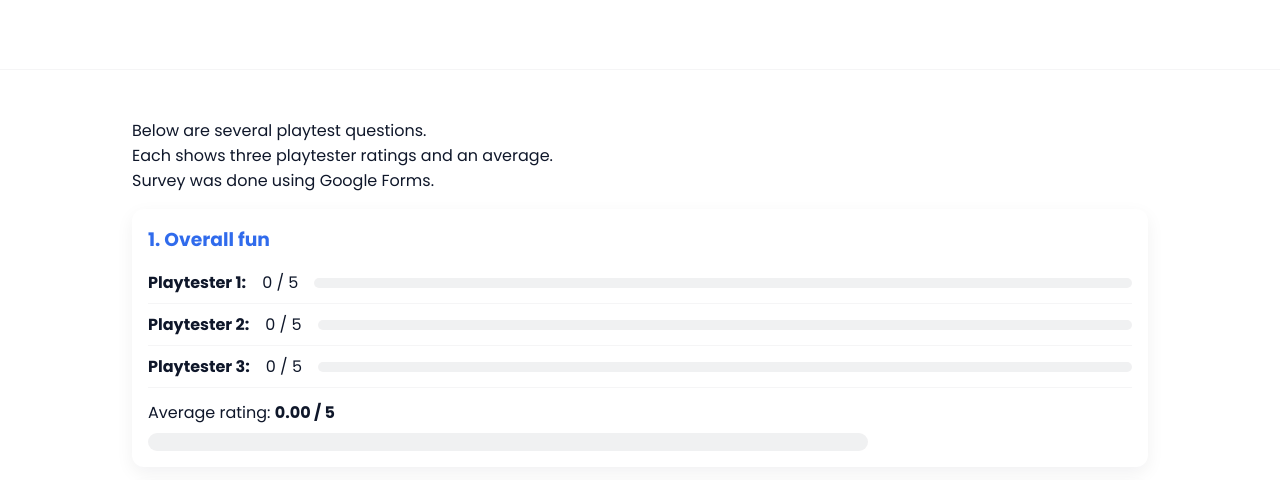
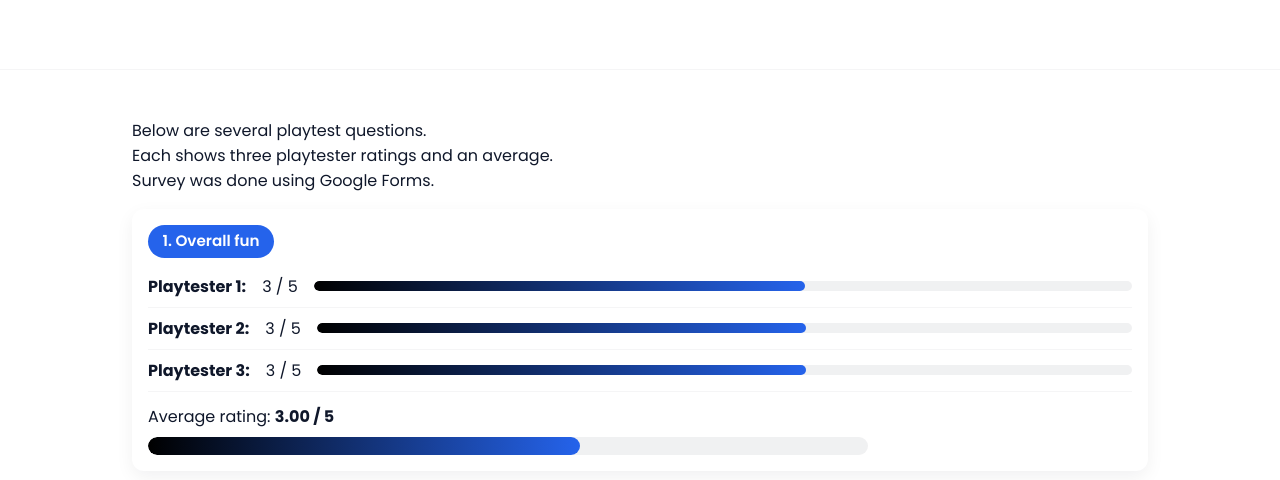
Before and after one commit to sanctier/GL_E-Portfolio, a plain HTML site: page playtest-survey.html in a window 1280 px wide. Shown: the part 307-787 px from the top of the page. Drawn offline with Linux system fonts and the light colour scheme.

Commit message:
Update survey defaults and improve UI styling
Set initial playtest survey ratings to 3 for all questions. Enhanced CSS for checklist badges, process steps, and survey question headers with increased padding and border radius for improved visual consistency and readability.

```diff
--- a/playtest-survey.html
+++ b/playtest-survey.html
@@ -80,12 +80,12 @@
   <script>
     // Questions array: each question has a label and an array of three playtester ratings (1-5)
     const questions = [
-      { q: 'Overall fun', ratings: [0,0,0] },
-      { q: 'Controls responsiveness', ratings: [0,0,0] },
-      { q: 'Difficulty balance', ratings: [0,0,0] },
-      { q: 'Visuals and style', ratings: [0,0,0] },
-      { q: 'Would you play this again?', ratings: [0,0,0] },
-      { q: 'is it Replayable?', ratings: [0,0,0] }
+      { q: 'Overall fun', ratings: [3,3,3] },
+      { q: 'Controls responsiveness', ratings: [3,3,3] },
+      { q: 'Difficulty balance', ratings: [3,3,3] },
+      { q: 'Visuals and style', ratings: [3,3,3] },
+      { q: 'Would you play this again?', ratings: [3,3,3] },
+      { q: 'is it Replayable?', ratings: [3,3,3] }
     ];
 
     const container = document.getElementById('surveyContainer');
--- a/style.css
+++ b/style.css
@@ -62,8 +62,8 @@ main{padding-top:4.5rem; padding-bottom:15rem}
 /* Checklist status badges */
 .check-item .task-status{
   display:inline-block;
-  padding:0.18rem 0.6rem;
-  border-radius:10px;
+  padding:0.5rem 0.6rem;
+  border-radius:20px;
   font-size:0.9rem;
   color:#fff;
   background:#000; /* in-progress default */
@@ -88,6 +88,9 @@ main{padding-top:4.5rem; padding-bottom:15rem}
   background:transparent;
   margin:0;
   flex:0 0 20px;
+  /* place the tick circle to the right side of the flex container */
+  order: 2;
+  margin-left: 0.75rem;
 }
 .check-item input[type="checkbox"]:disabled{
   cursor:default;
@@ -120,7 +123,7 @@ body[data-page="index"] .hero-inner{max-width:700px}
 .page-header .subtitle{color:var(--muted);margin:0;font-size:1.1rem}
 /* Small horizontal chips/buttons representing the learning cycle */
 .process-steps{display:flex;gap:0.75rem;align-items:center;margin-top:1rem;flex-wrap:wrap}
-.process-step{background: rgba(37,99,235,0.95); color: #ffffff; padding:0.55rem 0.9rem;border-radius:12px;font-weight:700;cursor:default;min-width:92px;text-align:center;transition:none}
+.process-step{background: rgba(37,99,235,0.95); color: #ffffff; padding:0.55rem 0.9rem;border-radius:20px;font-weight:700;cursor:default;min-width:92px;text-align:center;transition:none}
 @media (max-width:640px){
   .process-steps{gap:0.5rem}
   .process-step{flex:1;min-width:0;padding:0.6rem 0.8rem}
@@ -494,7 +497,17 @@ a.btn-primary, a.btn-secondary{display:inline-flex;align-items:center;justify-co
   transform: translateY(-4px);
   box-shadow: 0 10px 30px rgba(16,24,40,0.08);
 }
-.survey-question h3{margin:0 0 0.5rem; color: rgba(37,99,235,0.95);}
+.survey-question h3{
+  margin:0 0 0.5rem;
+  color: #ffffff;
+  background: #2563EB;
+  display: inline-block;
+  padding: 0.5rem 0.9rem; /* increased vertical padding for a thicker rectangle */
+  border-radius: 20px; /* slightly larger radius to keep proportions */
+  font-weight: 600;
+  font-size: 0.95rem; /* smaller text */
+  line-height: 1.1;
+}
 .form-group{margin-bottom:1.5rem}
 .form-group label{display:block;margin-bottom:0.5rem;font-weight:600;color:#374151}
 .form-group input,.form-group select,.form-group textarea{width:100%;padding:0.75rem;border:1px solid #e5e7eb;border-radius:8px;font-family:inherit;font-size:1rem;transition:border-color 200ms}
```
